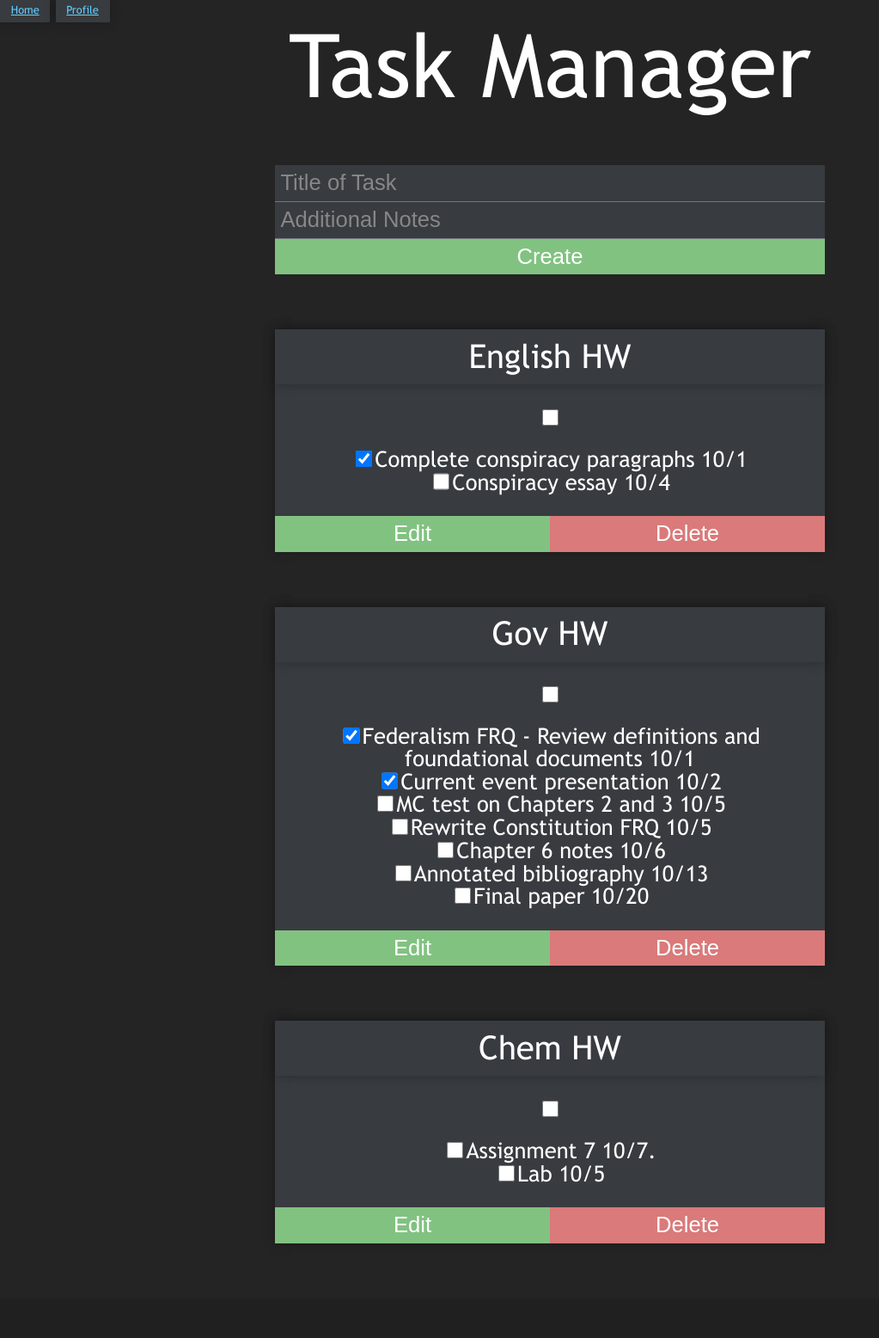
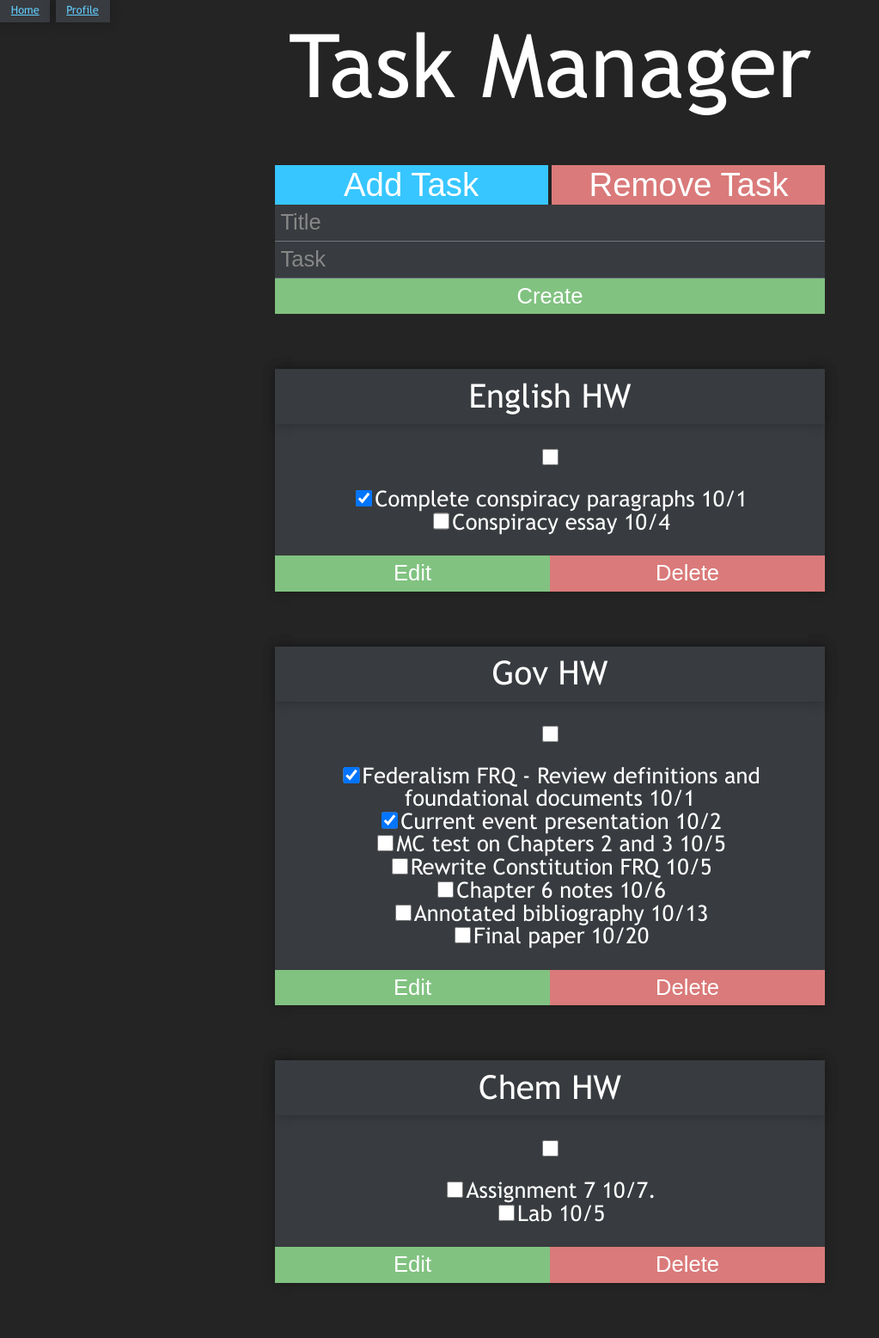
Before and after one commit to CharlieEngler3/atlas-suite, a PHP site: page /apps/task_manager/ in a window 1280 px wide. Shown: the whole page at 86% size, without its empty margins (0-1023 px from the left). Before the commit the page ends 1446 px from the top, so only its background shows below. Run offline with PHP 8.4, Linux system fonts and the light colour scheme; a user stored in the database is signed in; data comes from the database, SQL or seed files in the repository.

Commit message:
New and improved task manager!

```diff
--- a/apps/task_manager/create.php
+++ b/apps/task_manager/create.php
@@ -8,8 +8,11 @@
 
     $username = $_SESSION['username'];
 
+    $notes = $_POST['notes'];
+    $notes = implode("", $_POST['notes']);
+
     $title = str_replace("'", '’', $_POST['title']);
-    $notes = str_replace("'", '’', $_POST['notes']);
+    $notes = str_replace("'", '’', $notes);
 
     $conn->query("INSERT INTO tasks (title, notes, user) VALUES ('$title', '$notes', '$username')");
 
--- a/apps/task_manager/index.php
+++ b/apps/task_manager/index.php
@@ -49,6 +49,40 @@
             {
                 location.href = "edit.php?title=" + title + "&notes=" + notes + "&name=" + name + "&action=" + action;
             }
+
+            function CreateTask()
+            {
+                var parent = document.getElementById("tasks");
+
+                var newTask = document.createElement("INPUT");
+
+                newTask.setAttribute("type", "text");
+                newTask.className = "task_notes_form";
+                newTask.placeholder = "Task";
+                newTask.name = "notes[]";
+
+                var hidden = document.createElement("INPUT");
+
+                hidden.setAttribute("type", "hidden");
+                hidden.name = "notes[]";
+                hidden.value = "✗";
+
+                parent.appendChild(hidden);
+                parent.appendChild(newTask);
+                parent.appendChild(document.createElement("BR"));
+            }
+
+            function RemoveTask()
+            {
+                var parent = document.getElementById("tasks");
+
+                if(parent.childNodes.length > 7)
+                {
+                    parent.removeChild(parent.childNodes[parent.childNodes.length-1]);
+                    parent.removeChild(parent.childNodes[parent.childNodes.length-1]);
+                    parent.removeChild(parent.childNodes[parent.childNodes.length-1]);
+                }
+            }
         </script>
     </head>
 
@@ -59,8 +93,14 @@
             {
         ?>
             <form class="create_task" action="create.php" method="POST">
-                <input type="text" class="task_title_form" placeholder="Title of Task" name="title">
-                <input type="text" class="task_notes_form" placeholder="Additional Notes" name="notes">
+                <input type="button" onclick="CreateTask();" class="task_add" value="Add Task">
+                <input type="button" onclick="RemoveTask();" class="task_remove" value="Remove Task">
+                <input type="text" class="task_title_form" placeholder="Title" name="title">
+                <div id="tasks">
+                    <input type="hidden" name="notes[]" value="✗">
+                    <input type="text" class="task_notes_form" placeholder="Task" name="notes[]">
+                    <br>
+                </div>
                 <input type="submit" class="task_create" value="Create">
             </form>
         <?php
@@ -125,7 +165,7 @@
                     {
                         if($checked[$i] != "")
                         {
-                            echo "<div class='task_notes' onclick='SubmitForm(\"".$row['title']."\", \"".$row['notes']."\", \"".$checked[$i]."\", \"uncheck\");'><input type='checkbox' class='task_notes' value='".$checked[$i]."' checked/>";
+                            echo "<div style='text-decoration: line-through;' class='task_notes' onclick='SubmitForm(\"".$row['title']."\", \"".$row['notes']."\", \"".$checked[$i]."\", \"uncheck\");'><input type='checkbox' class='task_notes' value='".$checked[$i]."' checked/>";
                             echo "<label for='".$checked[$i]."'>".$checked[$i]."</label></div>";
                         }
                     }
--- a/style/dark.css
+++ b/style/dark.css
@@ -18,6 +18,7 @@
   --interactable-bg-color:#383b3f;
 
   --interactable-positive-bg-color:#81c281;
+  --interactable-neutral-bg-color:#37c6ff;
   --interactable-negative-bg-color:#da7a7a;
 
   --link-color:#63ceff;
@@ -473,6 +474,32 @@ img{
   box-shadow:0px 0px 3vw rgba(0, 0, 0, 0.25);
 }
 
+.task_create[type=submit]{
+  width:100%;
+  background-color:var(--interactable-positive-bg-color);
+  font-size:7vw;
+  border:none;
+  color:white;
+}
+
+.task_add[type=button]{
+  width:49.2%;
+  background-color:var(--interactable-neutral-bg-color);
+  font-size:7vw;
+  border:none;
+  color:white;
+  border-radius:0;
+}
+
+.task_remove[type=button]{
+  width:49.2%;
+  background-color:var(--interactable-negative-bg-color);
+  font-size:7vw;
+  border:none;
+  color:white;
+  border-radius:0;
+}
+
 .task_edit[type=submit]{
   width:50%;
   display:inline-block;
@@ -623,6 +650,7 @@ img{
   /* Links */
   a{
     color:var(--link-color);
+    cursor:pointer;
   }
 
   .index-signin{
@@ -636,6 +664,7 @@ img{
     background-color:#383b3f;
     border:none;
     box-shadow:0px 0px 1vw rgba(0, 0, 0, 0.25);
+    cursor:pointer;
   }
 
   .user_bar{
@@ -650,6 +679,7 @@ img{
     margin-right:0.1vw;
     display:inline-block;
     font-size:1vw;
+    cursor:pointer;
   }
 
   /* Main page app icons */
@@ -707,6 +737,7 @@ img{
     margin-bottom:5vw;
     box-shadow:0px 0px 1vw rgba(0, 0, 0, 0.25);
     background-color:var(--interactable-bg-color);
+    cursor:pointer;
   }
 
   .notification_text{
@@ -722,6 +753,7 @@ img{
     padding:0;
     padding-top:1vw;
     padding-bottom:1vw;
+    cursor:pointer;
   }
 
   .remove_notification[type=submit]{
@@ -730,6 +762,7 @@ img{
     padding:0;
     padding-top:1vw;
     padding-bottom:1vw;
+    cursor:pointer;
   }
 
   .no_notifications{
@@ -771,11 +804,13 @@ img{
     padding:0.5vw;
     background-color:var(--interactable-bg-color);
     color:var(--main-text-color);
+    cursor:pointer;
   }
 
   input[type=checkbox]{
     width:1.5vw;
     height:1.5vw;
+    cursor:pointer;
   }
 
   textarea{
@@ -796,6 +831,7 @@ img{
     padding:2vw;
     background-color:var(--interactable-bg-color);
     color:var(--main-text-color);
+    cursor:pointer;
   }
 
   /* Forums */
@@ -837,6 +873,7 @@ img{
     box-shadow:0px 0px 1vw rgba(0, 0, 0, 0.25);
     background-color:var(--interactable-negative-bg-color);
     font-size:1.5vw;
+    cursor:pointer;
   }
 
   .unhide_synthetic[type=submit]{
@@ -848,6 +885,7 @@ img{
     box-shadow:0px 0px 1vw rgba(0, 0, 0, 0.25);
     background-color:var(--interactable-positive-bg-color);
     font-size:1.5vw;
+    cursor:pointer;
   }
 
   .author{
@@ -915,6 +953,7 @@ img{
     margin-bottom:2vw;
     width:90%;
     font-size:2vw;
+    cursor:pointer;
   }
 
   .images{
@@ -998,6 +1037,7 @@ img{
     display:inline-block;
     background-color:var(--interactable-positive-bg-color);
     font-size:2vw;
+    cursor:pointer;
   }
 
   .task_delete[type=submit]{
@@ -1005,6 +1045,7 @@ img{
     display:inline-block;
     background-color:var(--interactable-negative-bg-color);
     font-size:2vw;
+    cursor:pointer;
   }
 
   .task_title{
@@ -1036,6 +1077,25 @@ img{
     width:50%;
     background-color:var(--interactable-positive-bg-color);
     font-size:2vw;
+    cursor:pointer;
+  }
+
+  .task_add[type=button]{
+    width:24.85%;
+    background-color:var(--interactable-neutral-bg-color);
+    font-size:3vw;
+    border:none;
+    color:white;
+    cursor:pointer;
+  }
+
+  .task_remove[type=button]{
+    width:24.85%;
+    background-color:var(--interactable-negative-bg-color);
+    font-size:3vw;
+    border:none;
+    color:white;
+    cursor:pointer;
   }
 
   /* Profile */
@@ -1084,6 +1144,7 @@ img{
     margin-bottom:1vw;
     box-shadow:0px 0px 1vw rgba(0, 0, 0, 0.25);
     font-size:1vw;
+    cursor:pointer;
   }
 
   .calculator_clear_button{
@@ -1093,6 +1154,7 @@ img{
     margin-bottom:1vw;
     box-shadow:0px 0px 1vw rgba(0, 0, 0, 0.25);
     font-size:1vw;
+    cursor:pointer;
   }
 
   .calculator_basic_operation_button{
@@ -1102,6 +1164,7 @@ img{
     margin-bottom:1vw;
     box-shadow:0px 0px 1vw rgba(0, 0, 0, 0.25);
     font-size:1vw;
+    cursor:pointer;
   }
 
   .calculator_result[type=text]{
```
